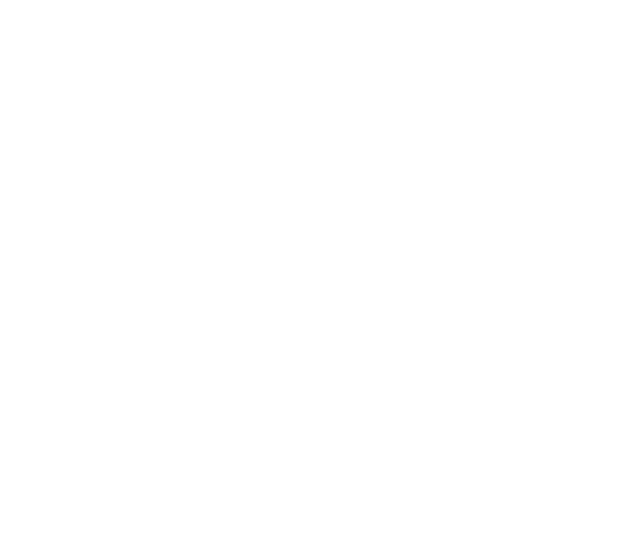
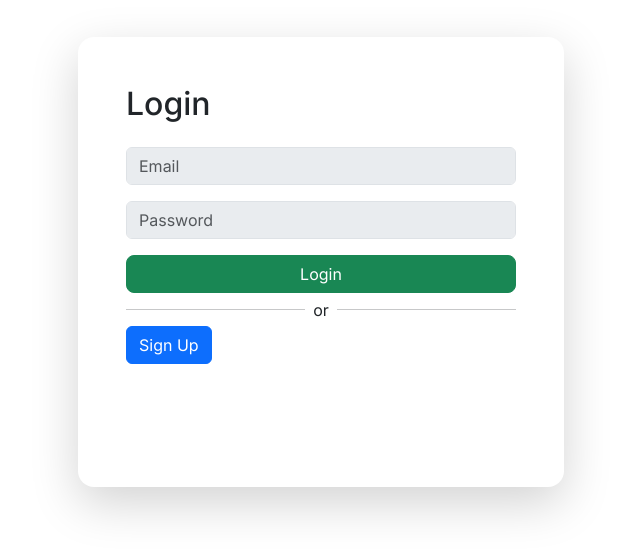
Before and after one commit to cyrilkurian2/Recipe-Management-System, an Angular app in the folder recipe-manage/: page /user/login in a window 1280 px wide. Before the commit this address led to /. Shown: the part 186-740 px from the top of the page, without its empty margins (319-959 px from the left). Built offline with nearby package versions, Linux system fonts and the light colour scheme.

Commit message:
added profile page

```diff
--- a/recipe-manage/src/app/navbar/navbar.component.html
+++ b/recipe-manage/src/app/navbar/navbar.component.html
@@ -11,7 +11,7 @@
 
 <nav class="navbar navbar-expand-lg navbar-light bg-light">
     <div class="container-fluid">
-      <a class="navbar-brand" href="#">Recipe-Manager</a>
+      <a class="navbar-brand" routerLink="/home-page" >Recipe-Manager</a>
       <button class="navbar-toggler" type="button" data-bs-toggle="collapse" data-bs-target="#navbarSupportedContent" aria-controls="navbarSupportedContent" aria-expanded="false" aria-label="Toggle navigation">
         <span class="navbar-toggler-icon"></span>
       </button>
@@ -49,7 +49,7 @@
           <button class="btn btn-outline-success" type="submit">Search</button>
         </form> -->
 
-        <button type="button" class="btn btn-primary ms-2">Profile</button>
+        <button routerLink="/profile" type="button" class="btn btn-primary ms-2">Profile</button>
       </div>
     </div>
   </nav>
--- a/recipe-manage/src/app/navbar/navbar.component.ts
+++ b/recipe-manage/src/app/navbar/navbar.component.ts
@@ -1,9 +1,10 @@
 import { Component } from '@angular/core';
+import { RouterModule } from '@angular/router';
 
 @Component({
   selector: 'app-navbar',
   standalone: true,
-  imports: [],
+  imports: [RouterModule],
   templateUrl: './navbar.component.html',
   styleUrl: './navbar.component.scss'
 })
--- a/recipe-manage/src/app/profile/profile.component.html
+++ b/recipe-manage/src/app/profile/profile.component.html
@@ -16,7 +16,8 @@
         <!-- Profile Header -->
         <div class="row align-items-center">
             <div class="col-md-3 text-center">
-                <img src="../../assets/profile_pic.avif" alt="User Profile Picture" class="profile-pic mb-3">
+                <!-- <img src="../../assets/profile_pic.avif" alt="User Profile Picture" class="profile-pic mb-3"> -->
+                <div class="profile-pic mb-3"></div>
             </div>
             <div class="col-md-6">
                 <h2>User Name</h2>
@@ -36,34 +37,41 @@
                 <!-- Recipe Card -->
                 <div class="col-md-4 mb-3">
                     <div class="card recipe-card">
-                        <img src="/Assets/recipe1.webp" class="card-img-top" alt="Recipe Photo">
+                        <!-- <img src="../../assets/recipe1.jpg" class="card-img-top" alt="Recipe Photo"> -->
+                         <div class="card-img-top profile-recipe-pic"></div>
                         <div class="card-body">
                             <h5 class="card-title">Chicken Biriyani</h5>
                             <p class="card-text">Average Rating: 4.2 / 5</p>
                         </div>
                     </div>
                 </div>
+
                 <div class="col-md-4 mb-3">
                     <div class="card recipe-card">
-                        <img src="Assets/recipe1.webp" class="card-img-top" alt="Recipe Photo">
+                        <!-- <img src="../../assets/recipe1.jpg" class="card-img-top" alt="Recipe Photo"> -->
+                         <div class="card-img-top profile-recipe-pic"></div>
                         <div class="card-body">
                             <h5 class="card-title">Chicken Biriyani</h5>
                             <p class="card-text">Average Rating: 4.2 / 5</p>
                         </div>
                     </div>
                 </div>
+
                 <div class="col-md-4 mb-3">
                     <div class="card recipe-card">
-                        <img src="Assets/recipe1.webp" class="card-img-top" alt="Recipe Photo">
+                        <!-- <img src="../../assets/recipe1.jpg" class="card-img-top" alt="Recipe Photo"> -->
+                         <div class="card-img-top profile-recipe-pic"></div>
                         <div class="card-body">
                             <h5 class="card-title">Chicken Biriyani</h5>
                             <p class="card-text">Average Rating: 4.2 / 5</p>
                         </div>
                     </div>
                 </div>
+
                 <div class="col-md-4 mb-3">
                     <div class="card recipe-card">
-                        <img src="Assets/recipe1.webp" class="card-img-top" alt="Recipe Photo">
+                        <!-- <img src="../../assets/recipe1.jpg" class="card-img-top" alt="Recipe Photo"> -->
+                         <div class="card-img-top profile-recipe-pic"></div>
                         <div class="card-body">
                             <h5 class="card-title">Chicken Biriyani</h5>
                             <p class="card-text">Average Rating: 4.2 / 5</p>
--- a/recipe-manage/src/app/profile/profile.component.scss
+++ b/recipe-manage/src/app/profile/profile.component.scss
@@ -3,6 +3,18 @@
     height: 150px;
     border-radius: 50%;
     object-fit: cover;
+    background-image: url('../../assets/profile_pic.avif');
+    background-repeat: no-repeat;
+    background-size: cover;
+    background-position: center;
+}
+
+.profile-recipe-pic{
+    background-image: url('../../assets/recipe1.jpg');
+    background-repeat: no-repeat;
+    background-size: cover;
+    background-position: center;
+    height: 15rem;
 }
 .recipe-card {
     margin-bottom: 20px;
--- /dev/null
+++ b/recipe-manage/src/app/user/login/login.component.html
@@ -0,0 +1,25 @@
+<div class="mb-4 h2 text-sucess">
+    Login
+</div>
+<form [formGroup]="userForm"(ngSubmit)="onSubmit()">
+
+<div class="mb-3">
+    <input class="form-control bg-body-secondary"
+    placeholder="Email" formControlName="email">
+</div>
+<div class="mb-3">
+    <input type="password" class="form-control bg-body-secondary"
+    placeholder="Password" formControlName="password">
+</div>
+
+<button type="submit" class="btn btn-success w-100 rounded-3">
+    Login
+</button>
+</form>
+<div class="d-flex align-items-center">
+    <hr class="flex-grow-1">
+    <span class="px-2">or</span>
+    <hr class="flex-grow-1">
+  </div>
+
+  <button routerLink="/user/signup" class="btn btn-primary">Sign Up</button>
--- /dev/null
+++ b/recipe-manage/src/app/user/login/login.component.ts
@@ -0,0 +1,44 @@
+import { CommonModule } from '@angular/common';
+import { Component } from '@angular/core';
+import { FormBuilder, FormControl, FormGroup, ReactiveFormsModule, Validators } from '@angular/forms';
+import { Router, RouterLink } from '@angular/router';
+
+@Component({
+  selector: 'app-login',
+  standalone: true,
+  imports: [CommonModule, ReactiveFormsModule, RouterLink],
+  templateUrl: './login.component.html',
+  styleUrl: './login.component.scss'
+})
+export class LoginComponent {
+  userForm: FormGroup;
+  is_user = true;  // Temporary mock variable to simulate user authentication
+
+  constructor(private fb: FormBuilder, private router: Router) {
+    this.userForm = this.fb.group<IuseForm>({
+      email: new FormControl(
+        '',
+        [Validators.required, Validators.pattern(/^[a-zA-Z0-9._%+-]+@[a-zA-Z0-9.-]+\.[a-zA-Z]{2,}$/)]
+      ),
+      password: new FormControl('', Validators.required)
+    });
+  }
+
+  onSubmit() {
+    if (this.userForm.valid) {
+      console.log(this.userForm.value);
+
+      // Check if is_user is true, then redirect
+      if (this.is_user) {
+        this.router.navigate(['/home-page']);
+      } else {
+        alert('Invalid login credentials'); // Replace this with appropriate feedback
+      }
+    }
+  }
+}
+
+interface IuseForm {
+  email: FormControl<string | null>;
+  password: FormControl<string | null>;
+}
--- a/recipe-manage/src/app/user/user.component.html
+++ b/recipe-manage/src/app/user/user.component.html
@@ -1,16 +1,22 @@
+<!-- user.component.html -->
 <div class="container">
-    <div class="row vh-100 align-item-center m-5">
+    <div class="row vh-100 align-items-center m-5">
         <div class="col-xxl-4 offset-xxl-4 col-lg-6 offset-lg-3 col-10 offset-1">
             <div class="rounded-4 border-0 shadow-lg bg-white" style="min-height: 450px;">
 
               <div class="d-flex justify-content-start align-items-center">
-                     <div class="p-5 w-100">
-                         <app-registration></app-registration>
-                     </div>
+                  <div class="p-5 w-100">
+                      <!-- Navigation Buttons -->
+                      <!-- <div class="d-flex justify-content-end mb-3">
+                          <button routerLink="login" class="btn btn-primary me-2">Login</button>
+                          <button routerLink="signup" class="btn btn-secondary">Sign Up</button>
+                      </div> -->
+                      <!-- Router Outlet to display Login or Signup component -->
+                      <router-outlet></router-outlet>
+                  </div>
               </div>
 
             </div>
         </div>
-
     </div>
 </div>
--- a/recipe-manage/src/app/user/user.component.ts
+++ b/recipe-manage/src/app/user/user.component.ts
@@ -1,10 +1,13 @@
 import { Component } from '@angular/core';
 import { RegistrationComponent } from "./registration/registration.component";
+import { LoginComponent } from './login/login.component';
+import { RouterOutlet } from '@angular/router';
+
 
 @Component({
   selector: 'app-user',
   standalone: true,
-  imports: [RegistrationComponent],
+  imports: [RegistrationComponent,LoginComponent,RouterOutlet],
   templateUrl: './user.component.html',
   styleUrl: './user.component.scss'
 })
```
Also changed, not shown: recipe-manage/src/app/app.routes.ts (+7 -1 lines), recipe-manage/src/app/user/login/login.component.scss (added), recipe-manage/src/assets/recipe1.webp (deleted), 1 other file (tests, documents, lock files or other folders).
